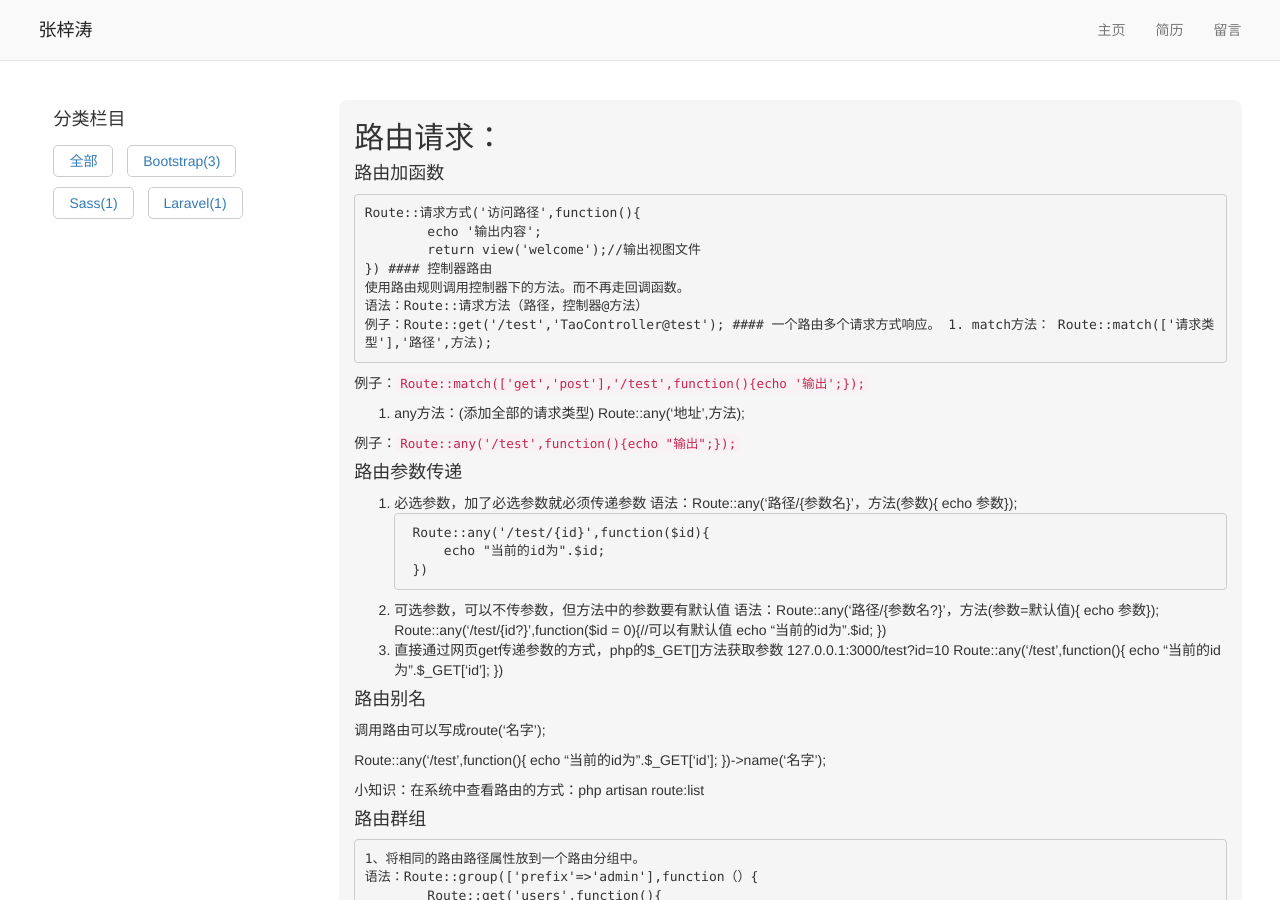
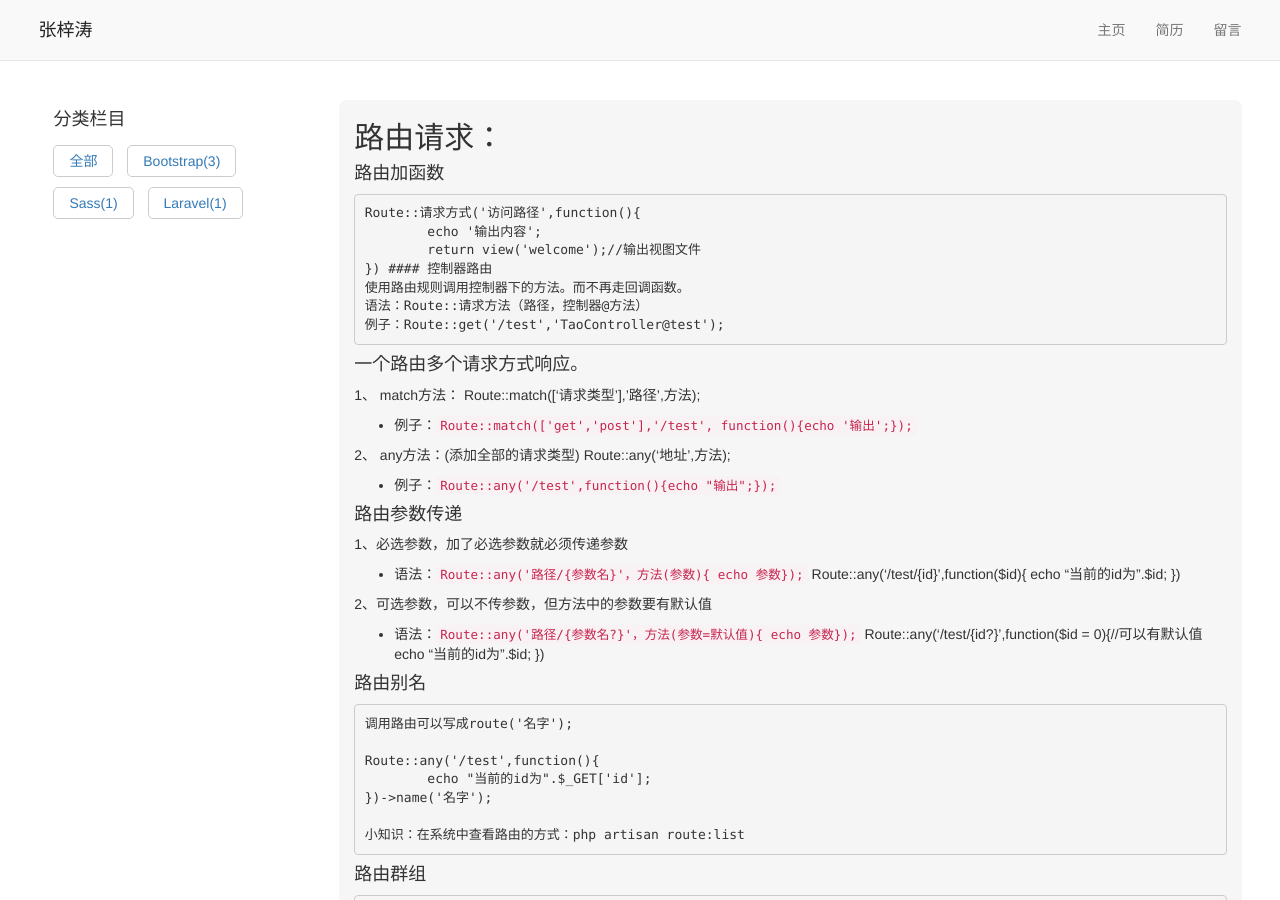
Before and after one commit to zzt-tao/jekyll, a Jekyll site: the page built from _posts/2019-12-5-laravel.md, in a window 1280 px wide and 900 px high. Built offline with Jekyll 4.4.1, drawn with Linux system fonts in a browser that asks for light colours; nearby versions of some CDN libraries.

Commit message:
laravel笔记

````diff
--- a/_posts/2019-12-5-laravel.md
+++ b/_posts/2019-12-5-laravel.md
@@ -18,44 +18,43 @@ tag: [Laravel]
 	使用路由规则调用控制器下的方法。而不再走回调函数。
 	语法：Route::请求方法（路径，控制器@方法）
 	例子：Route::get('/test','TaoController@test');
+
 #### 一个路由多个请求方式响应。
-1. match方法：
+1、 match方法：
 Route::match(['请求类型'],'路径',方法);
 
 
-例子：`Route::match(['get','post'],'/test',function(){echo '输出';});`
-2. any方法：(添加全部的请求类型)
+- 例子：`Route::match(['get','post'],'/test', function(){echo '输出';});`
+
+2、 any方法：(添加全部的请求类型)
 Route::any('地址',方法);
 
-例子：`Route::any('/test',function(){echo "输出";});`
+- 例子：`Route::any('/test',function(){echo "输出";});`
 
 #### 路由参数传递
-1. 必选参数，加了必选参数就必须传递参数
-	语法：Route::any('路径/{参数名}'，方法(参数){ echo 参数});
-	```
-	Route::any('/test/{id}',function($id){
-		echo "当前的id为".$id;
-	})
-	```
-2. 可选参数，可以不传参数，但方法中的参数要有默认值
-语法：Route::any('路径/{参数名?}'，方法(参数=默认值){ echo 参数});
-Route::any('/test/{id?}',function($id = 0){//可以有默认值
-    echo "当前的id为".$id;
-})
-3. 直接通过网页get传递参数的方式，php的$_GET[]方法获取参数
-127.0.0.1:3000/test?id=10
-Route::any('/test',function(){
-    echo "当前的id为".$_GET['id'];
+1、必选参数，加了必选参数就必须传递参数
+
+- 语法：`Route::any('路径/{参数名}'，方法(参数){ echo 参数});`
+Route::any('/test/{id}',function($id){
+	echo "当前的id为".$id;
 })
 
+2、可选参数，可以不传参数，但方法中的参数要有默认值
+
+- 语法：`Route::any('路径/{参数名?}'，方法(参数=默认值){ echo 参数});`
+Route::any('/test/{id?}',function($id = 0){//可以有默认值
+	echo "当前的id为".$id;
+})
+
+
 #### 路由别名
-调用路由可以写成route('名字');
+	调用路由可以写成route('名字');
 
-Route::any('/test',function(){
-    echo "当前的id为".$_GET['id'];
-})->name('名字');
+	Route::any('/test',function(){
+		echo "当前的id为".$_GET['id'];
+	})->name('名字');
 
-小知识：在系统中查看路由的方式：php artisan route:list
+	小知识：在系统中查看路由的方式：php artisan route:list
 
 #### 路由群组
 	1、将相同的路由路径属性放到一个路由分组中。
````
